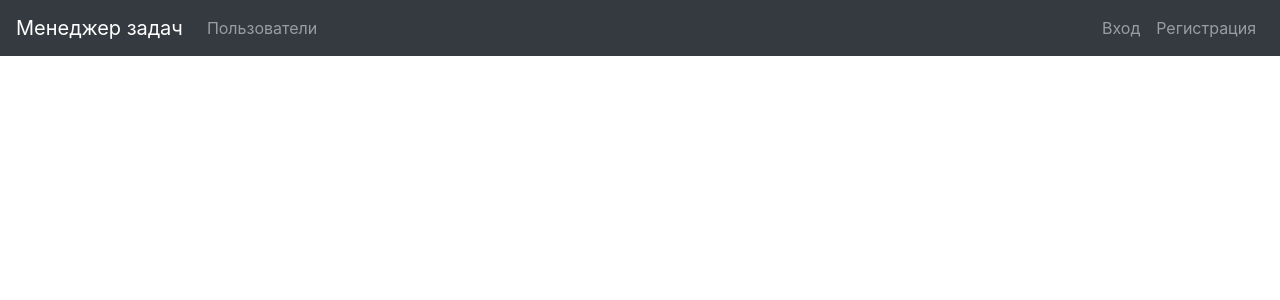
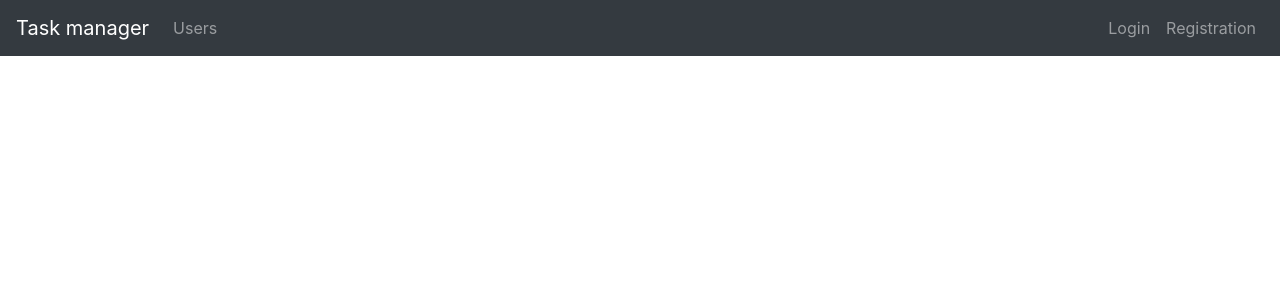
Before and after one commit to rumbks/python-project-lvl4, a Django app: page / in a window 1280 px wide. Shown: the top 300 px of the page. Run offline with Django 4.2, Linux system fonts and the light colour scheme; some libraries are stand-ins or nearby versions.

Commit message:
Add localization

```diff
--- a/task_manager/settings.py
+++ b/task_manager/settings.py
@@ -26,7 +26,7 @@
 # SECURITY WARNING: don't run with debug turned on in production!
 DEBUG = True
 
-ALLOWED_HOSTS = []
+ALLOWED_HOSTS = ['localhost', 'webserver']
 
 
 # Application definition
@@ -45,6 +45,7 @@
 MIDDLEWARE = [
     'django.middleware.security.SecurityMiddleware',
     'django.contrib.sessions.middleware.SessionMiddleware',
+    'django.middleware.locale.LocaleMiddleware',
     'django.middleware.common.CommonMiddleware',
     'django.middleware.csrf.CsrfViewMiddleware',
     'django.contrib.auth.middleware.AuthenticationMiddleware',
@@ -106,7 +107,7 @@
 # Internationalization
 # https://docs.djangoproject.com/en/4.0/topics/i18n/
 
-LANGUAGE_CODE = 'en-us'
+LANGUAGE_CODE = 'ru-ru'
 
 TIME_ZONE = 'UTC'
 
--- a/task_manager/templates/index.html
+++ b/task_manager/templates/index.html
@@ -1,16 +1,18 @@
 {% load bootstrap4 %}
-{# Load CSS and JavaScript #}
-{% bootstrap_css %}
+{% load i18n %}
+{% get_current_language as LANGUAGE_CODE %}
 <!doctype html>
-<html lang="en">
+<html lang="{{ LANGUAGE_CODE }}">
 <head>
     <meta charset="utf-8">
     <meta name="viewport" content="width=device-width, initial-scale=1, shrink-to-fit=no">
-    <title>Task manager app</title>
+    <title>{% translate "Task manager app" %}</title>
+    {% bootstrap_css %}
+    {% bootstrap_javascript jquery=True %}
 </head>
 <body>
 <nav class="navbar navbar-expand-md navbar-dark bg-dark mb-4">
-    <a class="navbar-brand" href="#">Менеджер задач</a>
+    <a class="navbar-brand" href="#">{% translate "Task manager" %}</a>
     <button class="navbar-toggler" type="button" data-toggle="collapse"
             data-target="#navbarCollapse" aria-controls="navbarCollapse" aria-expanded="false"
             aria-label="Toggle navigation">
@@ -19,15 +21,15 @@
     <div class="collapse navbar-collapse" id="navbarCollapse">
         <ul class="navbar-nav mr-auto">
             <li class="nav-item">
-                <a class="nav-link" href="#">Пользователи</a>
+                <a class="nav-link" href="#">{% translate "Users" %}</a>
             </li>
         </ul>
         <ul class="navbar-nav">
             <li class="nav-item">
-                <a class="nav-link" href="#">Вход</a>
+                <a class="nav-link" href="#">{% translate "Login" %}</a>
             </li>
             <li class="nav-item">
-                <a class="nav-link" href="#">Регистрация</a>
+                <a class="nav-link" href="#">{% translate "Registration" %}</a>
             </li>
         </ul>
     </div>
```
Also changed, not shown: task_manager/locale/ru/LC_MESSAGES/django.po (added), 1 other file.
